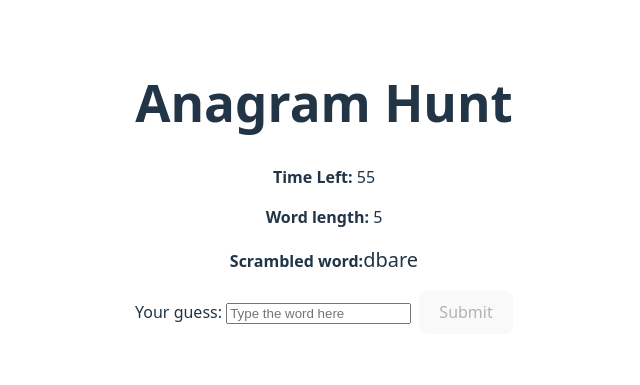
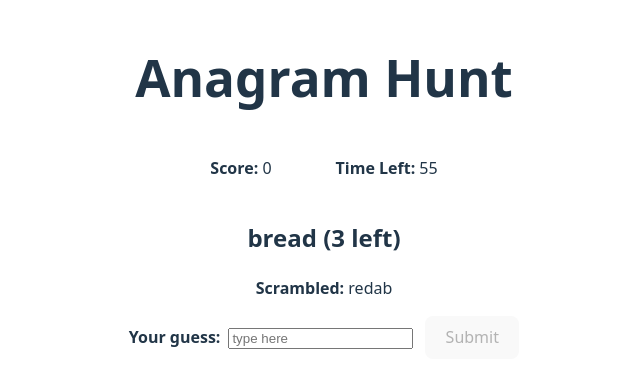
Before and after one commit to Sleppy23/FAU-Project-Play2Learn, a Vue app in the folder FAU-Project-Play2Learn/: page /anagram/play in a window 1280 px wide. Shown: the part 213-598 px from the top of the page, without its empty margins (316-956 px from the left). Built offline with nearby package versions, Linux system fonts and the light colour scheme.

Commit message:
Completed Anagram Hunt

```diff
--- a/FAU-Project-Play2Learn/src/assets/anagrams.json
+++ b/FAU-Project-Play2Learn/src/assets/anagrams.json
@@ -12,5 +12,75 @@
         "staler",
         "stelar",
         "talers"
+    ],
+    [
+        "enlists",
+        "listens",
+        "silents",
+        "tinsels"
+    ],
+    [
+        "retains",
+        "nastier",
+        "stainer",
+        "retinas"
+    ],
+    [
+        "scrapes",
+        "spacers",
+        "parsecs"
+    ],
+    [
+        "players",
+        "parsley",
+        "replays"
+    ],
+    [
+        "alerted",
+        "related",
+        "treadle"
+    ],
+    [
+        "triangle",
+        "integral",
+        "altering",
+        "relating"
+    ],
+    [
+        "restrain",
+        "strainer",
+        "terrains",
+        "retrains"
+    ],
+    [
+        "painters",
+        "repaints",
+        "pantries"
+    ],
+    [
+        "stressed",
+        "desserts"
+    ],
+    [
+        "conserve",
+        "converse"
+    ],
+    [
+        "integrals",
+        "triangles",
+        "alterings",
+        "relatings"
+    ],
+    [
+        "reactions",
+        "creations"
+    ],
+    [
+        "treasoned",
+        "resonated"
+    ],
+    [
+        "repainting",
+        "pertaining"
     ]
 ]
--- a/FAU-Project-Play2Learn/src/views/AnagramGameOver.vue
+++ b/FAU-Project-Play2Learn/src/views/AnagramGameOver.vue
@@ -1,15 +1,23 @@
 <template>
-  <div>
-    <h1>Anagram Game Over</h1>
+  <div class="game-over">
+    <h1>Anagram Hunt</h1>
 
-    <p v-if="isWin">🎉 You got it!</p>
-    <p v-else>Nice try! You'll get it next time.</p>
+    <h2 v-if="isWin">Time's Up!</h2>
+    <h2 v-else>Nice try!</h2>
 
-    <p>The word was: <strong>{{ answer }}</strong></p>
+    <p>You got</p>
+    <h1>{{ score }}</h1>
+    <p>Anagrams</p>
+
+    <p v-if="answer">
+      The word was: <strong>{{ answer }}</strong>
+    </p>
 
     <div style="margin-top: 1.5rem;">
-      <button @click="playAgain">Play again</button>
-      <button @click="goHome" style="margin-left: 0.5rem;">Back to home</button>
+      <button @click="playAgain">Play Again</button>
+      <button @click="goHome" style="margin-left: 0.5rem;">
+        Back to Start Screen
+      </button>
     </div>
   </div>
 </template>
@@ -21,7 +29,9 @@ export default {
   data() {
     return {
       result: this.$route.query.result || 'lose',
+      score: Number(this.$route.query.score) || 0,
       answer: this.$route.query.answer || '',
+      length: Number(this.$route.query.length) || 5,
     };
   },
 
--- a/FAU-Project-Play2Learn/src/views/AnagramPlay.vue
+++ b/FAU-Project-Play2Learn/src/views/AnagramPlay.vue
@@ -2,29 +2,43 @@
   <div>
     <h1>Anagram Hunt</h1>
 
+    <div
+      style="
+        display: flex;
+        justify-content: center;
+        gap: 4rem;
+        margin-top: 1rem;
+      "
+    >
+      <p><strong>Score:</strong> {{ score }}</p>
       <p><strong>Time Left:</strong> {{ timeLeft }}</p>
-    <p><strong>Word length:</strong> {{ wordLength }}</p>
+    </div>
 
-    <p>
-      <strong>Scrambled word:</strong>
-      <span style="font-size: 1.25rem;">{{ scrambled }}</span>
+    <div style="margin-top: 1.5rem; text-align: center;">
+      <h2 v-if="baseWord">
+        {{ baseWord }} ({{ anagramsLeft }} left)
+      </h2>
+
+      <p v-if="scrambled">
+        <strong>Scrambled:</strong> {{ scrambled }}
       </p>
 
       <div style="margin-top: 1rem;">
         <label>
-        Your guess:
+          <strong>Your guess:</strong>
           <input
             type="text"
             v-model="playerGuess"
-          placeholder="Type the word here"
-          @keydown.enter.prevent="checkGuess"
+            placeholder="type here"
+            @keyup.enter="checkGuess"
+            style="margin-left: 0.5rem;"
           />
         </label>
 
         <button
           @click="checkGuess"
           :disabled="!playerGuess.trim()"
-        style="margin-left: 0.5rem;"
+          style="margin-left: 0.75rem;"
         >
           Submit
         </button>
@@ -33,6 +47,20 @@
       <p v-if="feedback" style="margin-top: 1rem;">
         {{ feedback }}
       </p>
+
+      <ol
+        v-if="guessed.length"
+        style="
+          margin-top: 1.25rem;
+          display: inline-block;
+          text-align: left;
+        "
+      >
+        <li v-for="(word, idx) in guessed" :key="idx">
+          {{ word }}
+        </li>
+      </ol>
+    </div>
   </div>
 </template>
 
@@ -45,49 +73,65 @@ export default {
   data() {
     return {
       wordLength: 5,
-      chosenWord: '',
+
+      // game state
+      groupsForLength: [],
+      unusedGroups: [],
+      currentGroup: [],
+      baseWord: '',
       scrambled: '',
+
+      guessed: [],
       playerGuess: '',
       feedback: '',
+      score: 0,
+
+      // timer
       timeLeft: 60,
       timerId: null,
-
-      groupsForLength: [],
-      currentGroup: [],
-      baseWord: '',
-      guessed: [],
     };
   },
 
+  computed: {
+    anagramsLeft() {
+      if (!this.currentGroup.length || !this.baseWord) {
+        return 0;
+      }
+
+      const base = this.baseWord.toLowerCase();
+      const guessedSet = new Set(
+        this.guessed.map((g) => g.toLowerCase())
+      );
+
+      return this.currentGroup.filter((w) => {
+        const lw = String(w).toLowerCase();
+        return lw !== base && !guessedSet.has(lw);
+      }).length;
+    },
+  },
+
   created() {
-    const lengthFromQuery = this.$route.query.length;
-    const parsed = Number(lengthFromQuery);
+    const parsed = Number(this.$route.query.length);
     this.wordLength = !Number.isNaN(parsed) ? parsed : 5;
-    this.groupsForLength = anagramData.filter(group => {
-        return Array.isArray(group) && group.length > 0 && group[0].length === this.wordLength;
-    });
 
-    const lengthMap = {};
-    anagramData.forEach((group) => {
-      if (Array.isArray(group) && group.length > 0) {
-        const len = group[0].length;
-        lengthMap[len] = group;
+    if (Array.isArray(anagramData)) {
+      this.groupsForLength = anagramData.filter(
+        (group) =>
+          Array.isArray(group) &&
+          group.length &&
+          group[0].length === this.wordLength
+      );
+    } else {
+      this.groupsForLength = anagramData[this.wordLength] || [];
     }
-    });
 
-    const wordsForLength = lengthMap[this.wordLength] || [];
-    if (!Array.isArray(wordsForLength) || wordsForLength.length === 0) {
-      console.error('No words found for length:', this.wordLength);
-      this.feedback = `No words available for length ${this.wordLength}.`;
+    this.unusedGroups = [...this.groupsForLength];
+
+    if (!this.unusedGroups.length) {
+      this.feedback = `No anagram groups available for length ${this.wordLength}.`;
       return;
     }
 
-    this.chosenWord = this.pickRandom(wordsForLength);
-    this.scrambled = this.scrambleWord(this.chosenWord);
-
-    this.startTimer();
-    this.loadNewGroup();
-    this.startTimer();
     this.loadNewGroup();
     this.startTimer();
   },
@@ -97,6 +141,7 @@ export default {
   },
 
   methods: {
+    // ---- Timer ----
     startTimer() {
       this.stopTimer();
 
@@ -106,15 +151,7 @@ export default {
         if (this.timeLeft <= 0) {
           this.timeLeft = 0;
           this.stopTimer();
-
-          this.$router.push({
-            name: 'AnagramGameOver',
-            query: {
-              result: 'lose',
-              answer: this.chosenWord,
-              length: this.wordLength,
-            },
-          });
+          this.endGame('time');
         }
       }, 1000);
     },
@@ -126,43 +163,45 @@ export default {
       }
     },
 
+    // ---- Game flow ----
+    endGame(result) {
+      this.$router.push({
+        name: 'AnagramGameOver',
+        query: {
+          result,
+          score: this.score,
+          length: this.wordLength,
+        },
+      });
+    },
+
     pickRandom(list) {
       const idx = Math.floor(Math.random() * list.length);
       return list[idx];
     },
 
     scrambleWord(word) {
-      const original = String(word);
-      const chars = original.split('');
+      const chars = String(word).split('');
 
       for (let i = chars.length - 1; i > 0; i--) {
         const j = Math.floor(Math.random() * (i + 1));
         [chars[i], chars[j]] = [chars[j], chars[i]];
       }
 
-      const scrambled = chars.join('');
-      if (scrambled === original && original.length > 1) {
-        return this.scrambleWord(original);
-      }
-
-      return scrambled;
+      return chars.join('');
     },
 
     loadNewGroup() {
-        if (!this.groupsForLength.length) {
-        this.feedback = `No anagram groups available for length ${this.wordLength}.`;
+      if (!this.unusedGroups.length) {
+        this.endGame('complete');
         return;
       }
 
-        const randomIndex = Math.floor(
-        Math.random() * this.groupsForLength.length
-    );
-        this.currentGroup = this.groupsForLength[randomIndex];
+      const group = this.pickRandom(this.unusedGroups);
+      this.unusedGroups = this.unusedGroups.filter((g) => g !== group);
 
-        const baseIndex = Math.floor(
-        Math.random() * this.currentGroup.length
-    );
-        this.baseWord = this.currentGroup[baseIndex];
+      this.currentGroup = group;
+      this.baseWord = this.pickRandom(this.currentGroup);
 
       this.guessed = [];
       this.playerGuess = '';
@@ -172,26 +211,45 @@ export default {
     },
 
     checkGuess() {
-      const cleanGuess = this.playerGuess.trim().toLowerCase();
-      const cleanAnswer = (this.chosenWord || '').trim().toLowerCase();
+      const guess = this.playerGuess.trim().toLowerCase();
+      if (!guess) return;
 
-      if (!cleanGuess) {
-        this.feedback = 'Please enter a guess.';
+      const base = String(this.baseWord).toLowerCase();
+      const groupLower = this.currentGroup.map((w) =>
+        String(w).toLowerCase()
+      );
+
+      if (guess === base) {
+        this.feedback =
+          "That’s the base word—guess one of its anagrams.";
+        this.playerGuess = '';
         return;
       }
 
-      const isCorrect = cleanGuess === cleanAnswer;
+      const alreadyGuessed = this.guessed.some(
+        (g) => g.toLowerCase() === guess
+      );
+      if (alreadyGuessed) {
+        this.feedback = 'You already guessed that one.';
+        this.playerGuess = '';
+        return;
+      }
 
-      this.stopTimer();
+      if (!groupLower.includes(guess)) {
+        this.feedback = 'Not in this anagram set. Try again.';
+        return;
+      }
 
-      this.$router.push({
-        name: 'AnagramGameOver',
-        query: {
-          result: isCorrect ? 'win' : 'lose',
-          answer: this.chosenWord,
-          length: this.wordLength,
-        },
-      });
+      // Correct guess
+      this.guessed.push(guess);
+      this.score += 1;
+      this.feedback = 'Nice!';
+      this.playerGuess = '';
+
+      if (this.anagramsLeft === 0) {
+        this.feedback = 'Great! Next word...';
+        setTimeout(() => this.loadNewGroup(), 600);
+      }
     },
   },
 };
```
Lines whose indentation alone changed are shown as unchanged.
